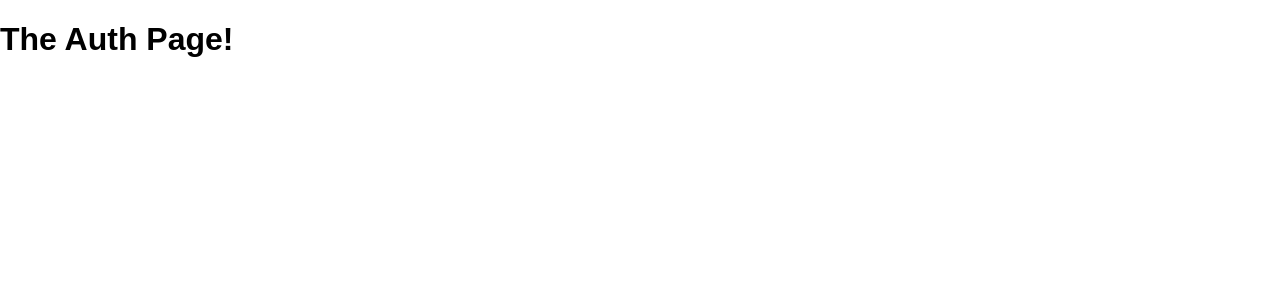
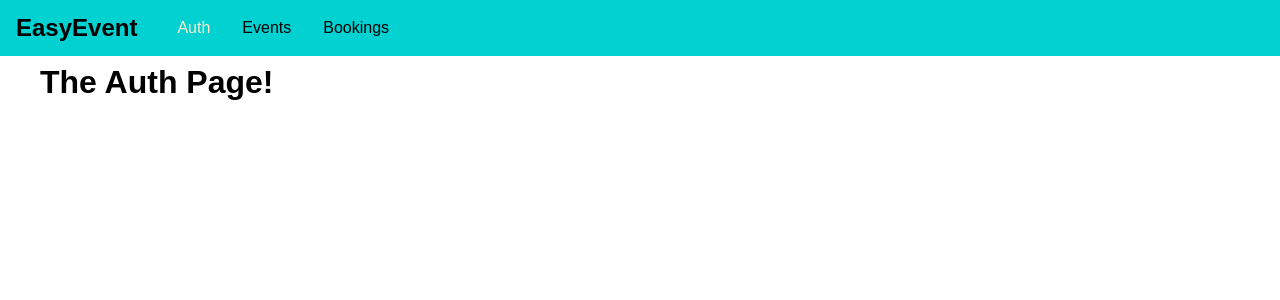
Before and after one commit to ssaik/graphQL-Maxim-shopping, a React (Create React App) app in the folder frontend/: page /auth in a window 1280 px wide. Shown: the top 300 px of the page. Built offline with nearby package versions, Linux system fonts and the light colour scheme.

Commit message:
navigation to the app

```diff
--- a/frontend/src/App.css
+++ b/frontend/src/App.css
@@ -0,0 +1,3 @@
+.main-content {
+    margin: 4rem 2.5rem;
+}
--- a/frontend/src/App.js
+++ b/frontend/src/App.js
@@ -4,18 +4,24 @@
 import AuthPage from './pages/Auth'
 import Bookings from './pages/Bookings'
 import Events from './pages/Event'
+import MainNavigation from './components/Navigation/MainNavigation'
 import './App.css';
 
 class App extends Component {
   render() {
     return (
       <BrowserRouter>
+        <React.Fragment>
+          <MainNavigation />
+            <main className="main-content">
               <Switch>
                 <Redirect from="/" to="/auth" exact/>
                 <Route path="/auth" component={AuthPage} />
                 <Route path="/events" component={Events} />
                 <Route path="/bookings" component={Bookings} />
               </Switch>
+            </main>
+          </React.Fragment>
       </BrowserRouter>
     );
   }
--- /dev/null
+++ b/frontend/src/components/Navigation/MainNavigation.css
@@ -0,0 +1,45 @@
+.main-navigation {
+    position: fixed;
+    left: 0;
+    top: 0;
+    width: 100%;
+    height: 3.5rem;
+    background: #01d1d1;
+    padding: 0 1rem;
+    display: flex;
+    align-items: center;
+}
+
+.main-navigation__logo h1 {
+    margin: 0;
+    font-size: 1.5rem;
+}
+
+.main-navigation__items {
+    margin: 0 0 0 1.5rem;
+    padding: 0;
+    list-style: none;
+}
+
+.main-navigation__items ul {
+    display: flex;
+    list-style: none;
+    padding: 0;
+    margin: 0;
+}
+
+
+.main-navigation__items li {
+    margin: 0 1rem;
+}
+
+.main-navigation__items a {
+    text-decoration: none;
+    color: #000;
+}
+
+.main-navigation__items a:hover,
+.main-navigation__items a:active,
+.main-navigation__items a.active {
+    color: blanchedalmond;
+}
--- /dev/null
+++ b/frontend/src/components/Navigation/MainNavigation.js
@@ -0,0 +1,23 @@
+import React from 'react'
+import { NavLink } from 'react-router-dom'
+
+import './MainNavigation.css'
+//If you import css like above, that is imported as Global.
+
+const mainNavigation = props => (
+    <header className="main-navigation">
+        <div className="main-navigation__logo">
+            <h1>EasyEvent</h1>
+        </div>
+        <div className="main-navigation__items">
+            <ul>
+                <li><NavLink to="/auth">Auth</NavLink></li>
+                <li><NavLink to="/events">Events</NavLink></li>
+                <li><NavLink to="/bookings">Bookings</NavLink></li>
+            </ul>
+        </div>
+    </header>
+)
+
+
+export default mainNavigation;
```
Lines whose indentation alone changed are shown as unchanged.
